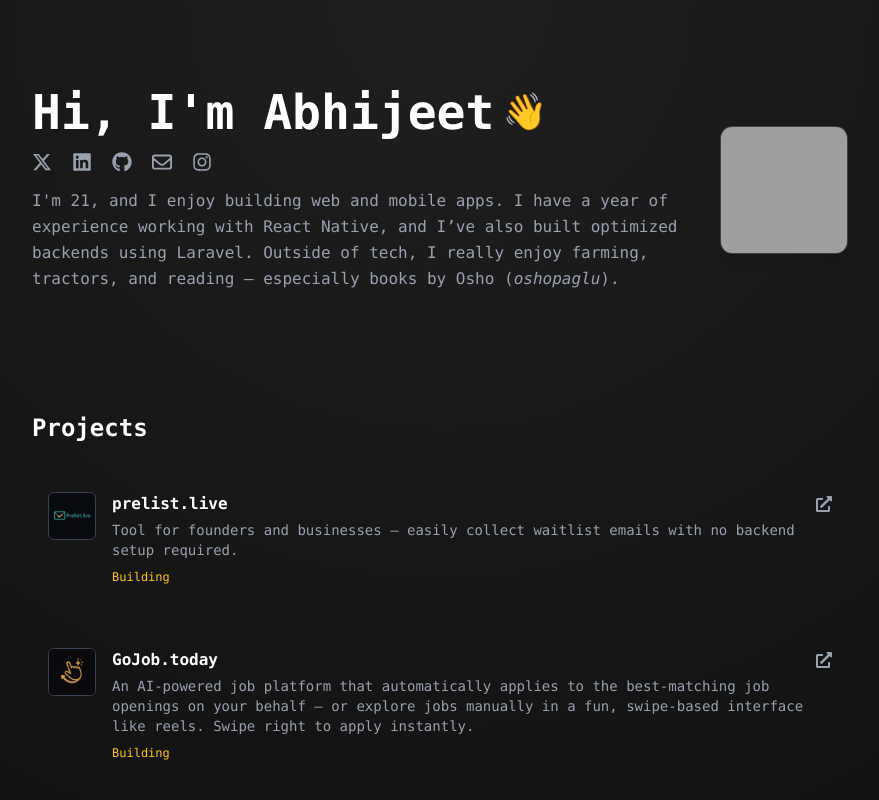
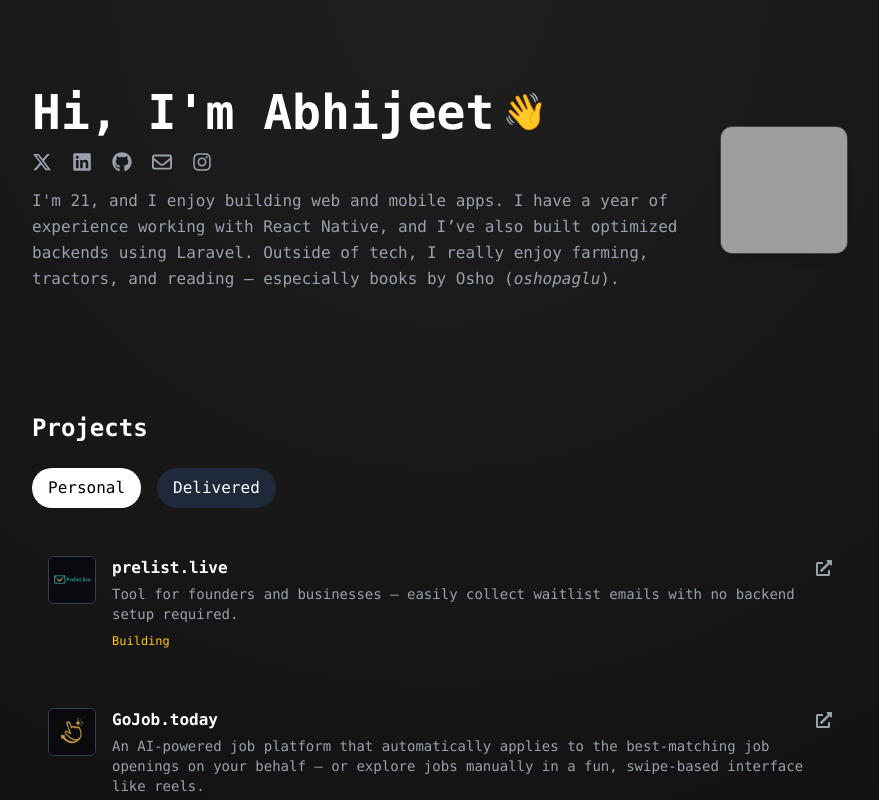
Before and after one commit to abhijeetsodlan/portfolio, a React (Vite) app: page / in a window 1280 px wide. Shown: the top 800 px of the page, without its empty margins (200-1079 px from the left). Built offline with nearby package versions, Linux system fonts and the light colour scheme; grey boxes are pictures that could not be loaded; the HTML template or start-up script is replaced by a standard one.

Commit message:
new changes in projects

```diff
--- a/src/components/ProjectCard.tsx
+++ b/src/components/ProjectCard.tsx
@@ -1,10 +1,12 @@
-import React from "react";
+import React, { useState } from "react";
 import { FaExternalLinkAlt } from "react-icons/fa";
-import prelistLogo from '../../public/images/prelistLogo.png'
-import codetoimgLogo from '../../public/images/codetoimgLogo.png'
-import regretsLogo from '../../public/images/regretsLogo.png'
-import spaceinvadersLogo from '../../public/images/spaceinvadersLogo.png'
-import gojobtodayLogo from '../../public/images/gojobtodayLogo.png'
+
+// Local images
+import prelistLogo from "../../public/images/prelistLogo.png";
+import codetoimgLogo from "../../public/images/codetoimgLogo.png";
+import regretsLogo from "../../public/images/regretsLogo.png";
+import spaceinvadersLogo from "../../public/images/spaceinvadersLogo.png";
+import gojobtodayLogo from "../../public/images/gojobtodayLogo.png";
 
 const projects = [
   {
@@ -13,40 +15,82 @@ const projects = [
     role: "Tool for founders and businesses — easily collect waitlist emails with no backend setup required.",
     link: "https://prelist.netlify.app",
     status: "Building",
+    type: "personal",
   },
   {
     image: gojobtodayLogo,
     title: "GoJob.today",
-    role: "An AI-powered job platform that automatically applies to the best-matching job openings on your behalf — or explore jobs manually in a fun, swipe-based interface like reels. Swipe right to apply instantly.",
+    role: "An AI-powered job platform that automatically applies to the best-matching job openings on your behalf — or explore jobs manually in a fun, swipe-based interface like reels.",
     link: "https://gojobtoday.netlify.app",
     status: "Building",
+    type: "personal",
   },
   {
     image: regretsLogo,
     title: "regrets.in",
     role: "A platform where people anonymously share their regrets, read others' stories, and engage through likes, replies, and shares.",
     link: "https://regrets.in",
+    type: "personal",
   },
   {
     image: codetoimgLogo,
     title: "ShareCode",
     role: "Code to Image Tool",
     link: "https://sharecodee.netlify.app/",
+    type: "personal",
   },
   {
     image: spaceinvadersLogo,
     title: "SpaceInvaders",
     role: "Classic shooting Game",
     link: "https://abhijeetsodlan.github.io/SpaceInvaders/",
+    type: "personal",
+  },
+  {
+    image: "https://ac5d.com/wp-content/uploads/2025/01/logoo-scaled.jpg",
+    title: "AC5D Construction",
+    role: "An app that connects users with general and real estate contractors, streamlining property browsing, project posting, and professional hiring.",
+    link: "https://apps.apple.com/in/app/ac5d-construction/id6744269662",
+    type: "client",
   },
 ];
 
 export default function ProjectList() {
+  const [selectedType, setSelectedType] = useState<"personal" | "client">("personal");
+
+  const filteredProjects = projects.filter((p) => p.type === selectedType);
+
   return (
-    <section className=" rounded-2xl p-6 sm:p-10  ">
-      <h2 className="text-2xl font-bold text-white mb-8">Projects</h2>
-      <div className="space-y-7">
-        {projects.map((project, index) => (
+    <section className="rounded-2xl p-6 sm:p-10">
+      <h2 className="text-2xl font-bold text-white mb-6">Projects</h2>
+
+      {/* Toggle Buttons */}
+      <div className="flex gap-4 mb-8">
+        <button
+          onClick={() => setSelectedType("personal")}
+          className={`px-4 py-2 rounded-full font-medium transition ${
+            selectedType === "personal"
+              ? "bg-white text-black"
+              : "bg-gray-800 text-white hover:bg-gray-700"
+          }`}
+        >
+          Personal
+        </button>
+        <button
+          onClick={() => setSelectedType("client")}
+          className={`px-4 py-2 rounded-full font-medium transition ${
+            selectedType === "client"
+              ? "bg-white text-black"
+              : "bg-gray-800 text-white hover:bg-gray-700"
+          }`}
+        >
+          Delivered
+        </button>
+      </div>
+
+      {/* Projects List */}
+      <div className="space-y-6">
+        {filteredProjects.map((project, index) => (
           <a
             key={index}
             href={project.link}
@@ -56,16 +100,14 @@ export default function ProjectList() {
           >
             <div className="flex items-start gap-4">
               <img
-              src={project.image}
+                src={typeof project.image === "string" ? project.image : project.image.src}
                 alt={project.title}
                 className="w-12 h-12 rounded-md object-cover border border-gray-700 shrink-0"
               />
 
               <div className="flex-1 space-y-1">
                 <div className="flex justify-between items-start">
-                <div>
                   <h3 className="text-white font-semibold">{project.title}</h3>
-                </div>
                   <FaExternalLinkAlt className="text-gray-400 mt-1 shrink-0" />
                 </div>
 
@@ -77,7 +119,6 @@ export default function ProjectList() {
               </div>
             </div>
           </a>
-
         ))}
       </div>
     </section>
```
Lines whose indentation alone changed are shown as unchanged.
